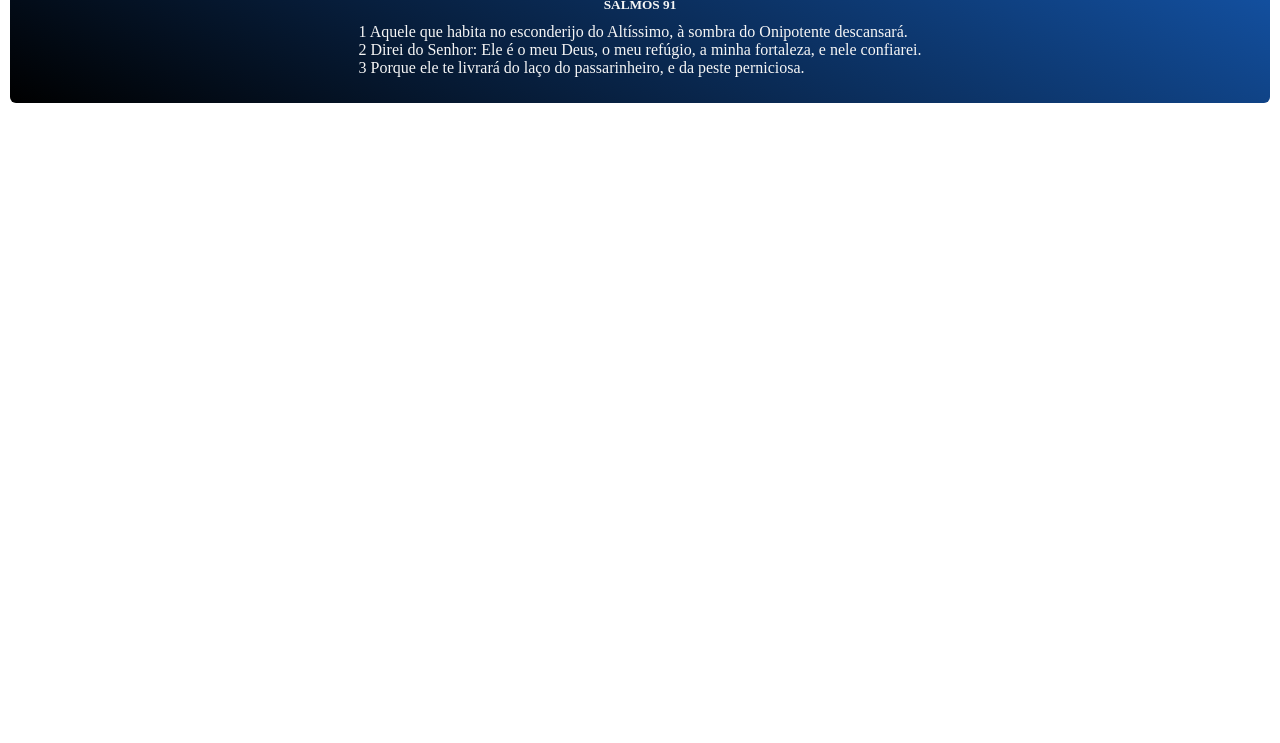
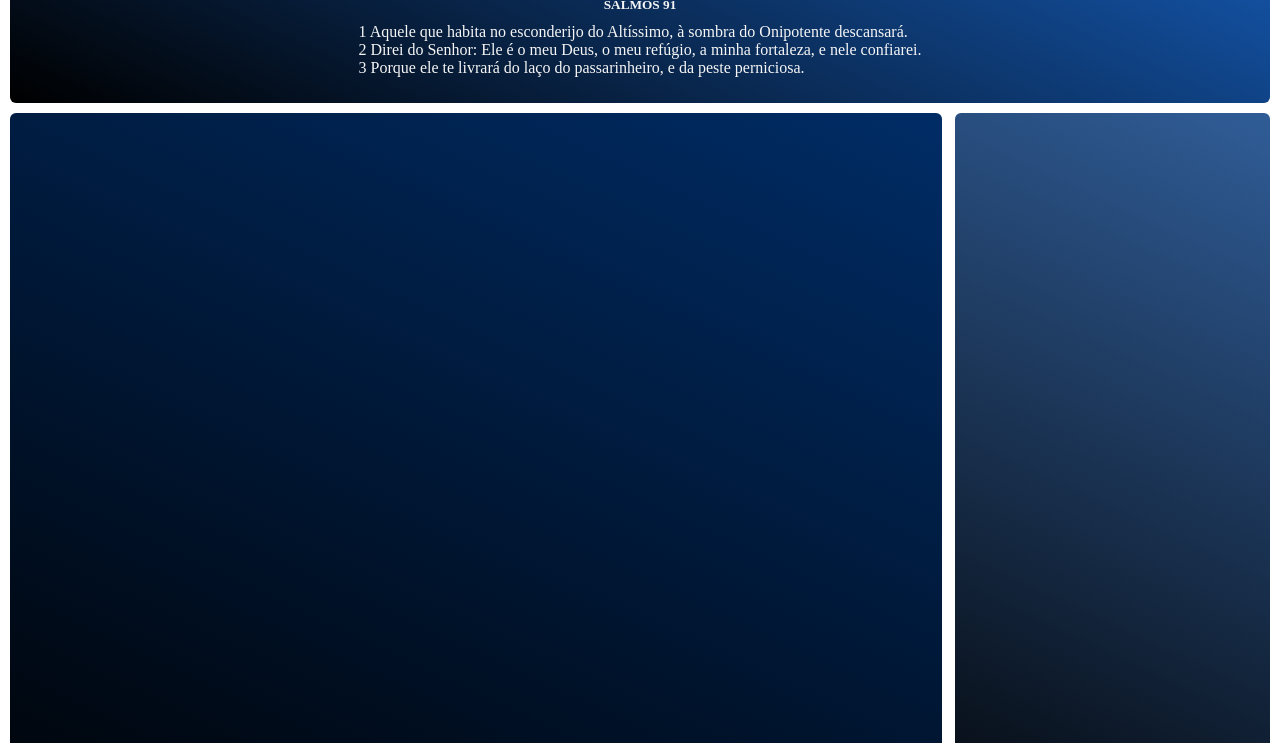
Before and after one commit to yrkeviin/Aula-01-HTML-CSS, a plain HTML site: page index.html in a window 1280 px wide. Shown: the part 57-800 px from the top of the page. Drawn offline with Linux system fonts and the light colour scheme; a web font is replaced by a local one.

Commit message:
refactor: alter main and aside colors

```diff
--- a/assets/styles.index.css
+++ b/assets/styles.index.css
@@ -29,6 +29,31 @@ header {
     align-items: center;
 }
 
+#principal {
+    border-radius: 6px;
+    height: 800px;
+    margin: 10px 0;
+    display: flex;
+    flex-direction: row;
+    justify-content: space-between;
+}
+
+main {
+    /*background-color: hsl(214, 79%, 37%);*/
+    background: linear-gradient(25deg, rgb(0, 0, 0), hsl(214, 100%, 20%));
+    border-radius: 6px;
+    height: 100%;
+    width: 74%;
+}
+
+aside{
+    /*background-color: hsl(214, 76%, 60%);*/
+    background: linear-gradient(25deg, rgb(0, 0, 0), hsl(214, 52%, 39%));
+    border-radius: 6px;
+    height: 100%;
+    width: 25%;
+}
+
 p{
     border-radius: 4px;
     padding: 10px;
```
